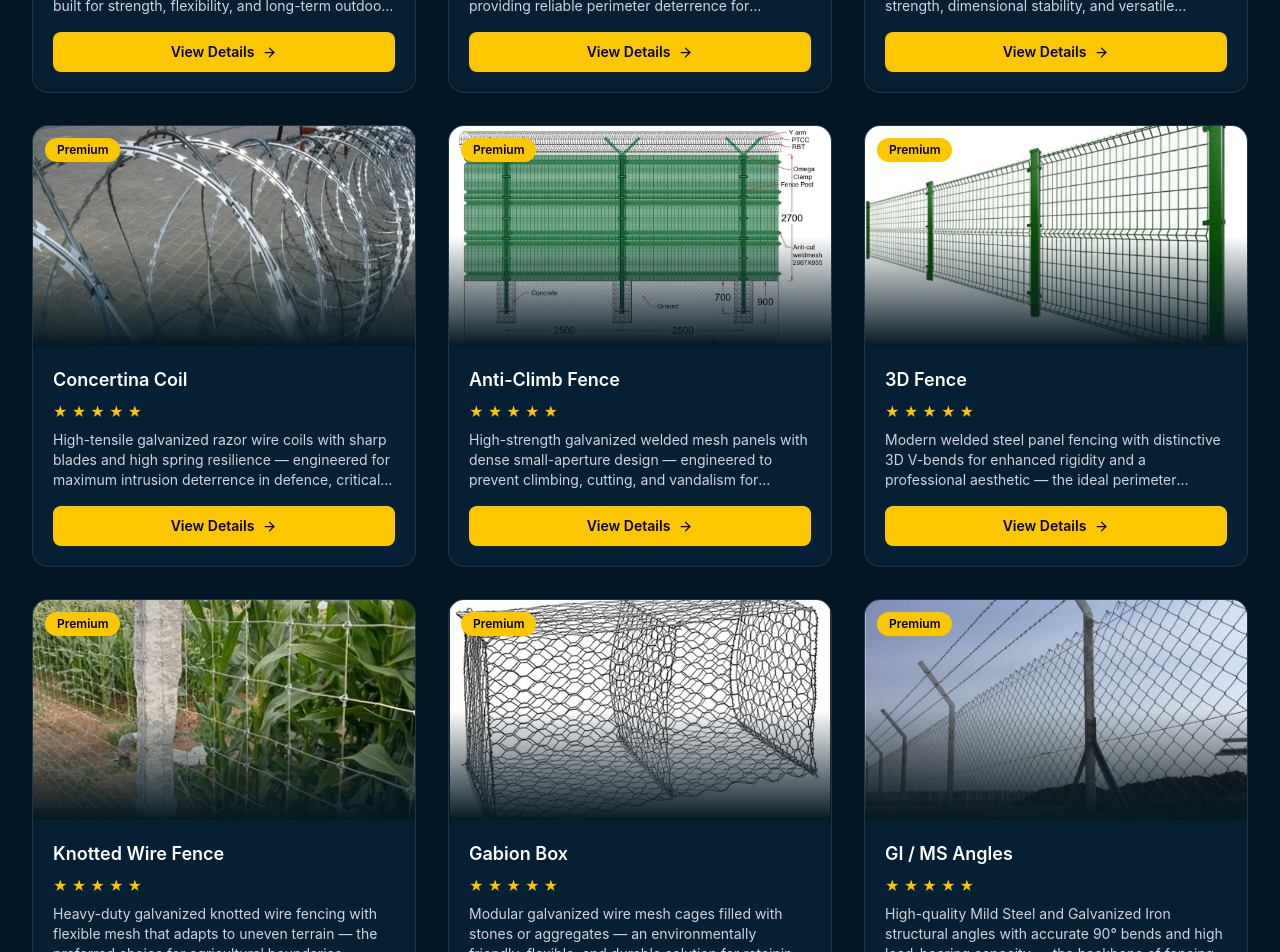
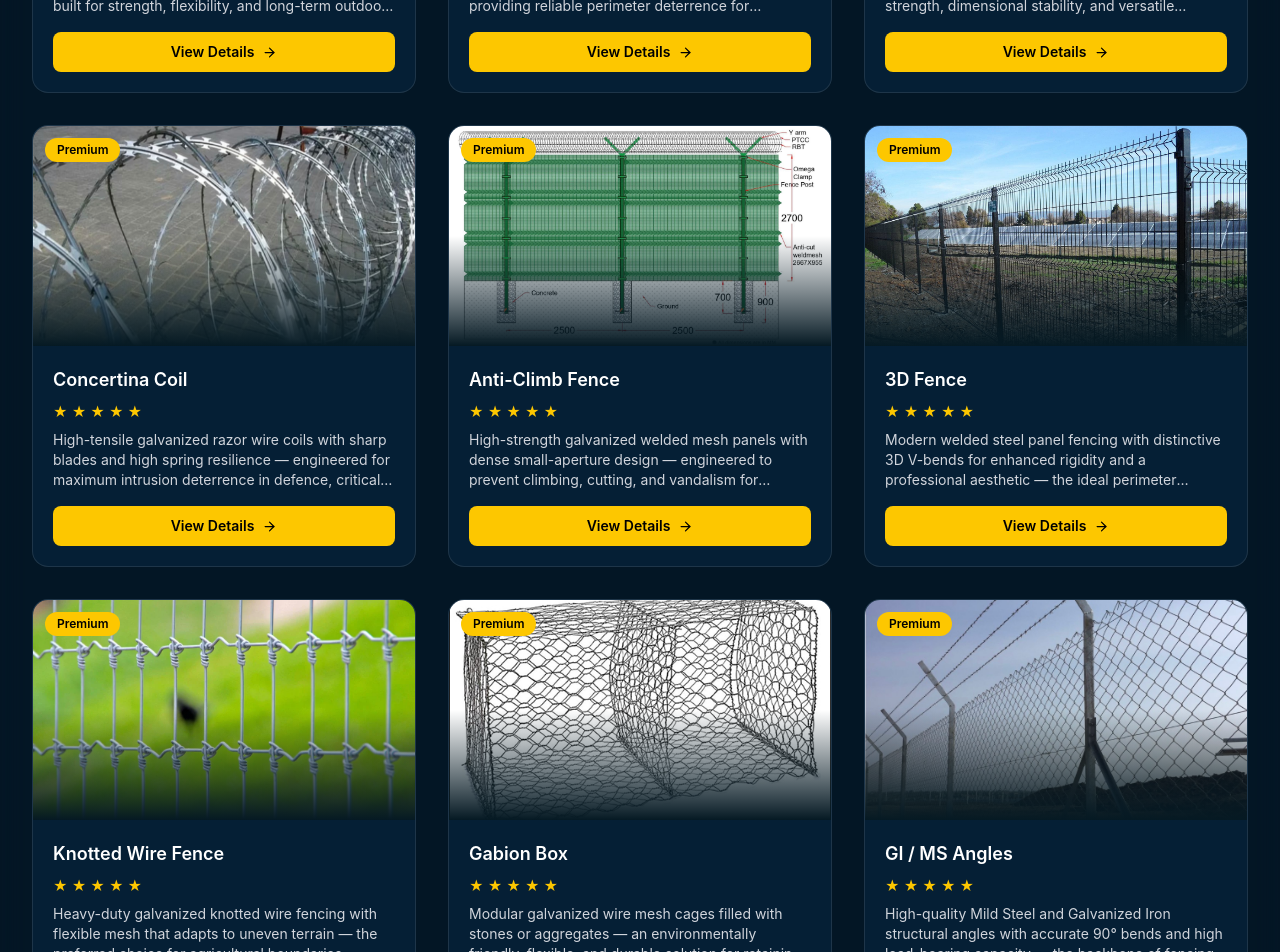
Before and after one commit to gunjanjindal-tech/Parag-Industries, a Next.js app: page /products in a window 1280 px wide. Shown: the part 1140-2092 px from the top of the page. Built offline with nearby package versions, Linux system fonts and the light colour scheme.

Commit message:
Added Product Images

```diff
--- a/src/app/about/page.jsx
+++ b/src/app/about/page.jsx
@@ -423,7 +423,7 @@ export default function AboutPage() {
             <div className="flex flex-wrap gap-4 justify-center sm:justify-start">
               <Link
                 href="/contact"
-                className="inline-flex items-center gap-2 rounded-2xl bg-yellow-400 px-6 py-3 font-semibold text-slate-950 transition duration-300 hover:-translate-y-1 hover:bg-yellow-300"
+                className="inline-flex items-center gap-2 rounded-2xl bg-yellow-400 px-6 py-3 font-semibold text-slate-950 transition duration-300 hover:bg-yellow-300 transition hover:cursor-pointer hover:scale-105 shadow-lg"
               >
                 Contact Our Team
                 <ArrowRight size={18} />
--- a/src/app/data/products.js
+++ b/src/app/data/products.js
@@ -4,7 +4,10 @@ export const products = [
     slug: "chain-link-fencing",
     title: "Chain Link Fencing",
     desc: "Premium galvanized and PVC-coated chain link fencing with precision-woven diamond mesh — built for strength, flexibility, and long-term outdoor performance across industrial, residential, and infrastructure projects.",
-    image: "/products/gi-chain-link.jpg",
+    images: [
+  "/products/gi-chain-link.jpg",
+  "/products/pvc-chain-link.jpg"
+],
     tags: ["Galvanized", "PVC-Coated", "Customisable", "High Tensile"],
     stats: [
       { label: "Security Grade", value: "Perimeter"      },
@@ -59,7 +62,10 @@ export const products = [
     slug: "barbed-wire",
     title: "Barbed Wire",
     desc: "High-tensile galvanized barbed wire with sharp, uniformly spaced barbs and heavy zinc coating — providing reliable perimeter deterrence for agricultural, industrial, defence, and infrastructure applications.",
-    image: "/products/barbed-wire.jpg",
+    images: [
+  "/products/barbed-wire.jpg",
+  "/products/barbed.jpg"
+],
     tags: ["GI", "PVC-Coated", "High Tensile", "Anti-Intrusion"],
     stats: [
       { label: "Security Grade", value: "High Deterrent" },
@@ -117,7 +123,10 @@ export const products = [
     slug: "welded-wire-mesh",
     title: "Welded Wire Mesh",
     desc: "Electrically welded high-quality mild steel and galvanized wire mesh panels — offering uniform strength, dimensional stability, and versatile performance for fencing, reinforcement, and safety applications.",
-    image: "/products/welded-mesh.jpg",
+    images: [
+  "/products/welded-mesh.jpg",
+  "/products/weldmesh.jpg"
+],
     tags: ["MS", "GI", "SS", "PVC-Coated", "Electric Welded"],
     stats: [
       { label: "Weld Type",     value: "Electric Welded"   },
@@ -174,7 +183,10 @@ export const products = [
     slug: "concertina-coil",
     title: "Concertina Coil",
     desc: "High-tensile galvanized razor wire coils with sharp blades and high spring resilience — engineered for maximum intrusion deterrence in defence, critical infrastructure, and high-security perimeter applications.",
-    image: "/products/concertina-coil.jpg",
+    images: [
+  "/products/concertina-coil.jpg",
+  "/products/concertina.jpg"
+],
     tags: ["BTO", "CBT", "GI", "SS", "Maximum Security"],
     stats: [
       { label: "Security Grade", value: "Maximum"   },
@@ -231,7 +243,10 @@ export const products = [
     slug: "anti-climb-fence",
     title: "Anti-Climb Fence",
     desc: "High-strength galvanized welded mesh panels with dense small-aperture design — engineered to prevent climbing, cutting, and vandalism for airports, data centres, schools, and critical infrastructure.",
-    image: "/products/anti-climb.jpg",
+    images: [
+  "/products/anti-climb.jpg",
+  "/products/anti-climb-fence.jpg"
+],
     tags: ["High Security", "GI", "PVC-Coated", "Anti-Vandal", "Small Aperture"],
     stats: [
       { label: "Security Grade", value: "Anti-Climb"    },
@@ -288,7 +303,10 @@ export const products = [
     slug: "3d-fence",
     title: "3D Fence",
     desc: "Modern welded steel panel fencing with distinctive 3D V-bends for enhanced rigidity and a professional aesthetic — the ideal perimeter solution for residential, commercial, and institutional projects.",
-    image: "/products/3d-fence.jpg",
+    images: [
+      "/products/3d-mesh.jpg",
+  "/products/3d-fence.jpg"
+],
     tags: ["Welded Panels", "GI", "PVC-Coated", "3D V-Bend", "Modern Design"],
     stats: [
       { label: "Panel Type",   value: "3D V-Bend"        },
@@ -345,7 +363,10 @@ export const products = [
     slug: "knotted-wire-fence",
     title: "Knotted Wire Fence",
     desc: "Heavy-duty galvanized knotted wire fencing with flexible mesh that adapts to uneven terrain — the preferred choice for agricultural boundaries, livestock enclosures, and large-scale perimeter protection.",
-  image: "/products/knotted-fence-1.webp",
+    images: [
+    "/products/tknotted-fence.webp",
+  "/products/knotted-fence-1.webp"
+],
     tags: ["GI", "PVC-Coated", "Flexible", "Agricultural", "High Tensile"],
     stats: [
       { label: "Terrain",      value: "Flexible / Uneven" },
@@ -402,7 +423,10 @@ export const products = [
     slug: "gabion-box",
     title: "Gabion Box",
     desc: "Modular galvanized wire mesh cages filled with stones or aggregates — an environmentally friendly, flexible, and durable solution for retaining walls, riverbank protection, and large-scale civil engineering projects.",
-    image: "/products/gabion-box-pvc-coated.jpg",
+    images: [
+  "/products/gabion-box-pvc-coated.jpg",
+  "/products/galvanized-gabion-box.webp"
+],
     tags: ["GI", "PVC-Coated", "Modular", "Civil Engineering", "Permeable"],
     stats: [
       { label: "Structure",    value: "Modular Cage"      },
@@ -459,7 +483,10 @@ export const products = [
     slug: "gi-ms-angles",
     title: "GI / MS Angles",
     desc: "High-quality Mild Steel and Galvanized Iron structural angles with accurate 90° bends and high load-bearing capacity — the backbone of fencing frameworks, structural supports, and fabrication works.",
-    image: "/products/gi-angle.jpg",
+    images: [
+  "/products/gi-angle.jpg",
+  "/products/angel.jpg"
+],
     tags: ["MS", "GI", "Structural", "Hot-Dip Galvanized", "Fabrication"],
     stats: [
       { label: "Material",      value: "MS / GI"          },
@@ -516,7 +543,11 @@ export const products = [
     slug: "gi-wire",
     title: "GI Wire",
     desc: "Hot-dip galvanized mild steel wire available in multiple gauges — flexible, corrosion-resistant, and reliable for binding, fencing, agriculture, and a wide range of industrial and construction applications.",
-    image: "/products/gi-wire.jpg",
+   images: [
+  "/products/gi-wire.jpg",
+  "/products/ms-wire.jpeg",
+  "/products/pvc-coated-gi-wire.webp"
+],
     tags: ["GI", "MS", "PVC-Coated", "Multi-Gauge", "Binding Wire"],
     stats: [
       { label: "Material",     value: "GI / MS / PVC" },
--- a/src/app/projects/page.jsx
+++ b/src/app/projects/page.jsx
@@ -122,7 +122,7 @@ export default function ProjectsPage() {
 
         <Link
           href="/contact"
-          className="inline-block mt-6 bg-yellow-400 text-black px-6 py-3 rounded-xl font-semibold hover:bg-yellow-300 transition"
+          className="inline-block mt-6 bg-yellow-400 text-black px-6 py-3 rounded-xl font-semibold hover:bg-yellow-300 transition hover:cursor-pointer hover:scale-105 shadow-lg "
         >
           Contact Us
         </Link>
--- a/src/components/CTA.jsx
+++ b/src/components/CTA.jsx
@@ -42,7 +42,7 @@ export default function CTA() {
         >
 
           {/* Download */}
-          <button className="bg-yellow-400 text-black px-8 py-3 rounded-xl font-semibold hover:scale-105 transition shadow-lg hover:cursor-pointer">
+          <button className="bg-yellow-400 text-black px-8 py-3 rounded-xl font-semibold hover:scale-105 transition shadow-lg hover:cursor-pointer hover:bg-yellow-500">
             Download E-Catalogue
           </button>
 
--- a/src/components/Hero.jsx
+++ b/src/components/Hero.jsx
@@ -48,8 +48,8 @@ export default function Hero() {
             </h1>
 
             <p className="mt-5 text-slate-300 max-w-lg text-base leading-8 sm:text-lg">
-              Delivering high-quality fencing solutions including chain link,
-              welded mesh, barbed wire, and more — trusted by industries,
+              Delivering high-quality fencing solutions including Chain Link,
+              Welded Mesh, Barbed Wire, and more — trusted by industries,
               infrastructure, and government projects.
             </p>
 
--- a/src/components/HomeProductsSection.jsx
+++ b/src/components/HomeProductsSection.jsx
@@ -25,7 +25,11 @@ export default function HomeProductsSection() {
 
         {/* Grid */}
         <div className="grid sm:grid-cols-2 md:grid-cols-3 gap-8">
-          {visible.map((item, index) => (
+         {visible.map((item, index) => {
+  const firstImage = item.images?.[0] || item.image;
+  const secondImage = item.images?.[1];
+
+  return (
     <motion.div
       key={item.id}
       initial={{ opacity: 0, y: 40 }}
@@ -36,12 +40,27 @@ export default function HomeProductsSection() {
     >
       {/* Image */}
       <div className="relative h-[220px] overflow-hidden">
+
+        {/* First Image */}
         <img
-                  src={item.image}
+          src={firstImage}
           alt={item.title}
-                  className="w-full h-full object-cover group-hover:scale-110 transition duration-500"
+          className={`absolute w-full h-full object-cover transition-all duration-500 ${
+            secondImage ? "group-hover:opacity-0" : ""
+          }`}
         />
+
+        {/* Second Image */}
+        {secondImage && (
+          <img
+            src={secondImage}
+            alt={item.title}
+            className="absolute w-full h-full object-cover opacity-0 group-hover:opacity-100 transition-all duration-500"
+          />
+        )}
+
         <div className="absolute inset-0 bg-gradient-to-t from-[#051923] via-transparent to-transparent" />
+
         <span className="absolute top-3 left-3 bg-yellow-400 text-black text-xs px-3 py-1 rounded-full font-semibold">
           Premium
         </span>
@@ -52,14 +71,17 @@ export default function HomeProductsSection() {
         <h3 className="text-white text-lg font-semibold mb-2 group-hover:text-yellow-300 transition">
           {item.title}
         </h3>
+
         <div className="flex gap-1 mb-2">
           {Array.from({ length: 5 }).map((_, i) => (
             <span key={i} className="text-yellow-400 text-sm">★</span>
           ))}
         </div>
+
         <p className="text-gray-300 text-sm mb-4 min-h-14 line-clamp-3">
           {item.desc}
         </p>
+
         <Link href={`/products/${item.slug}`}>
           <button className="w-full bg-yellow-400 text-black py-2.5 rounded-lg font-semibold text-sm hover:scale-[1.03] hover:shadow-lg transition-all duration-300 cursor-pointer">
             View Details
@@ -67,7 +89,8 @@ export default function HomeProductsSection() {
         </Link>
       </div>
     </motion.div>
-          ))}
+  );
+})}
         </div>
 
         {/* View All Button */}
--- a/src/components/Navbar.jsx
+++ b/src/components/Navbar.jsx
@@ -2,6 +2,7 @@
 
 import Link from "next/link";
 import { useState } from "react";
+import { products } from "../app/data/products";
 
 const navLinks = [
   { name: "Home", path: "/" },
@@ -14,6 +15,7 @@ const navLinks = [
 
 export default function Navbar() {
   const [isOpen, setIsOpen] = useState(false);
+  const [openProduct, setOpenProduct] = useState(false);
 
   return (
     <header className="sticky top-0 z-50 backdrop-blur-md bg-[linear-gradient(135deg,#051923_0%,#0d3b66_52%,#051923_100%)] border-b border-white/10">
@@ -21,77 +23,141 @@ export default function Navbar() {
       <div className="max-w-7xl mx-auto px-4 md:px-6 py-3 flex items-center justify-between">
 
         {/* LOGO */}
-        <Link href="/" className="flex items-center gap-2">
+        <Link href="/" className="flex items-center gap-2 shrink-0">
           <div className="flex flex-col leading-tight">
             <div className="flex items-center gap-2">
               <h1 className="text-white font-bold text-sm md:text-xl tracking-wide">
                 PARAG <span className="font-bold">INDUSTRIES</span>
               </h1>
-
               <span className="text-[9px] md:text-[11px] px-3 py-[1px] rounded bg-blue-400/40 border border-white/20 text-white/80">
                 सुरक्षा
               </span>
             </div>
-
-            <span className="text-[8px] md:text-xs text-white/60 tracking-widest ">
+            <span className="text-[8px] md:text-xs text-white/60 tracking-widest">
               COMMITTED TO QUALITY SINCE 1996
             </span>
           </div>
         </Link>
 
-        {/* DESKTOP NAV */}
-        <nav className="hidden md:flex items-center gap-8 text-sm font-medium text-white">
-          {navLinks.map((item) => (
+        {/* DESKTOP NAV (≥950px) */}
+        <nav className="hidden [@media(min-width:950px)]:flex items-center gap-6 text-sm font-medium text-white">
+
+          {navLinks.map((item) => {
+
+            if (item.name === "Products") {
+              return (
+                <div key={item.name} className="relative group">
+                  <Link href="/products" className="flex items-center gap-1 cursor-pointer">
+  {item.name}
+  <span className="text-xs">▾</span>
+</Link>
+
+                  <span className="absolute left-0 -bottom-1 w-0 h-[2px] bg-yellow-400 group-hover:w-full transition-all"></span>
+
+                  <div className="absolute left-0 top-10 w-64 bg-[#0d3b66] border border-white/10 rounded-2xl shadow-2xl opacity-0 invisible group-hover:opacity-100 group-hover:visible transition-all z-50 ">
+                    <div className="py-2 text-start">
+                      {products.map((prod) => (
+                        <Link
+                          key={prod.id}
+                          href={`/products/${prod.slug}`}
+                          className="block px-4 py-2 hover:bg-white/10"
+                        >
+                          {prod.title}
+                        </Link>
+                      ))}
+                    </div>
+                  </div>
+                </div>
+              );
+            }
+
+            return (
               <Link key={item.name} href={item.path} className="relative group">
                 {item.name}
-              <span className="absolute left-0 -bottom-1 w-0 h-[2px] bg-yellow-400 transition-all duration-300 group-hover:w-full"></span>
+                <span className="absolute left-0 -bottom-1 w-0 h-[2px] bg-yellow-400 group-hover:w-full transition-all"></span>
               </Link>
-          ))}
+            );
+          })}
         </nav>
 
         {/* RIGHT SIDE */}
         <div className="flex items-center gap-3">
 
-          {/* CTA (hide on small screens) */}
+          {/* ✅ E-Catalogue (Tablet only: <950px && >=640px) */}
           <a
             href="/catalogue.pdf"
             target="_blank"
-            className="hidden sm:inline-block bg-yellow-400 text-black px-4 py-1.5 rounded-lg font-semibold hover:scale-105 transition"
+            className="hidden sm:inline-block [@media(min-width:950px)]:inline-block [@media(max-width:640px)]:hidden whitespace-nowrap bg-yellow-400 text-black px-4 py-1.5 rounded-lg font-semibold"
           >
             E-Catalogue
           </a>
 
-          {/* HAMBURGER */}
+          {/* ✅ Hamburger (below 950px) */}
           <button
             onClick={() => setIsOpen(!isOpen)}
-            className="md:hidden text-white text-2xl"
+            className="[@media(min-width:950px)]:hidden text-white text-2xl"
           >
             ☰
           </button>
+
         </div>
-
       </div>
 
       {/* MOBILE MENU */}
       {isOpen && (
-        <div className="md:hidden bg-[#0d3b66] px-6 py-4 space-y-4 text-white">
+        <div className="[@media(min-width:950px)]:hidden bg-[#0d3b66] px-6 py-4 space-y-4 text-white max-h-[80vh] overflow-y-auto">
 
-          {navLinks.map((item) => (
+          {navLinks.map((item) => {
+
+            if (item.name === "Products") {
+              return (
+                <div key={item.name}>
+                  <button
+                    onClick={() => setOpenProduct(!openProduct)}
+                    className="w-full flex justify-between border-b pb-2 border-white/10"
+                  >
+                    {item.name}
+                    <span>{openProduct ? "▲" : "▼"}</span>
+                  </button>
+
+                  {openProduct && (
+<div className="pl-4 mt-2 space-y-2 flex flex-col">
+                        {products.map((prod) => (
+                        <Link
+  key={prod.id}
+  href={`/products/${prod.slug}`}
+  className="block text-sm text-white/80 break-words leading-relaxed"
+  onClick={() => {
+    setIsOpen(false);
+    setOpenProduct(false);
+  }}
+>
+  {prod.title}
+</Link>
+                      ))}
+                    </div>
+                  )}
+                </div>
+              );
+            }
+
+            return (
               <Link
                 key={item.name}
                 href={item.path}
-              className="block border-b border-white/10 pb-2"
                 onClick={() => setIsOpen(false)}
+                className="block border-b pb-2 border-white/10"
               >
                 {item.name}
               </Link>
-          ))}
+            );
+          })}
 
           {/* Mobile CTA */}
           <a
             href="/catalogue.pdf"
             target="_blank"
-            className="block text-center bg-yellow-400 text-black px-4 py-2 rounded-lg font-semibold mt-3"
+            className="block text-center cursor-pointer bg-yellow-400 text-black px-4 py-2 rounded-lg font-semibold mt-3"
           >
             View E-Catalogue
           </a>
--- a/src/components/ProductsGrid.jsx
+++ b/src/components/ProductsGrid.jsx
@@ -6,31 +6,54 @@ import ProductsViewMore from "./ProductsViewMore";
 const INITIAL_COUNT = 9;
 
 export function ProductCard({ item }) {
+  const firstImage = item.images?.[0] || item.image;
+  const secondImage = item.images?.[1];
+
   return (
     <div className="group rounded-2xl overflow-hidden bg-[#0b2e4f]/40 border border-white/10 hover:shadow-xl transition-all duration-300">
+
       <div className="relative h-[220px] overflow-hidden">
+
+        {/* First Image */}
         <img
-          src={item.image}
-          alt={item.title}
-          className="w-full h-full object-cover group-hover:scale-110 transition duration-500"
-        />
+  src={firstImage}
+  alt={item.title}
+  className={`absolute w-full h-full object-cover transition-all duration-500 ${
+    secondImage ? "group-hover:opacity-0" : ""
+  }`}
+/>
+
+        {/* Second Image (on hover) */}
+       {secondImage && (
+  <img
+    src={secondImage}
+    alt={item.title}
+    className="absolute w-full h-full object-cover opacity-0 group-hover:opacity-100 transition-all duration-500"
+  />
+)}
+
         <div className="absolute inset-0 bg-gradient-to-t from-[#051923] via-transparent to-transparent" />
+
         <span className="absolute top-3 left-3 bg-yellow-400 text-black text-xs px-3 py-1 rounded-full font-semibold">
           Premium
         </span>
       </div>
+
       <div className="p-5">
         <h3 className="text-white text-lg font-semibold mb-2 group-hover:text-yellow-300 transition">
           {item.title}
         </h3>
+
         <div className="flex gap-1 mb-2">
           {Array.from({ length: 5 }).map((_, i) => (
             <span key={i} className="text-yellow-400 text-sm">★</span>
           ))}
         </div>
+
         <p className="text-gray-300 text-sm mb-4 min-h-14 line-clamp-3">
           {item.desc}
         </p>
+
         <Link href={`/products/${item.slug}`}>
           <button className="w-full bg-yellow-400 text-black py-2.5 rounded-lg font-semibold text-sm hover:scale-[1.03] hover:shadow-lg transition-all duration-300 flex items-center justify-center gap-2">
             View Details <ArrowRight size={15} />
@@ -40,7 +63,6 @@ export function ProductCard({ item }) {
     </div>
   );
 }
-
 export default function ProductsGrid() {
   const initial = products.slice(0, INITIAL_COUNT);
   const remaining = products.slice(INITIAL_COUNT);
```
Also changed, not shown: src/app/contact/page.jsx (+14 -1 lines), src/app/products/page.jsx (+7 -7 lines), src/components/ServicePage.jsx (+8 -4 lines), public/services/InfrastructureSolutions.jpeg, 1 other file (tests, documents, lock files or other folders). Lines whose indentation alone changed are shown as unchanged.
